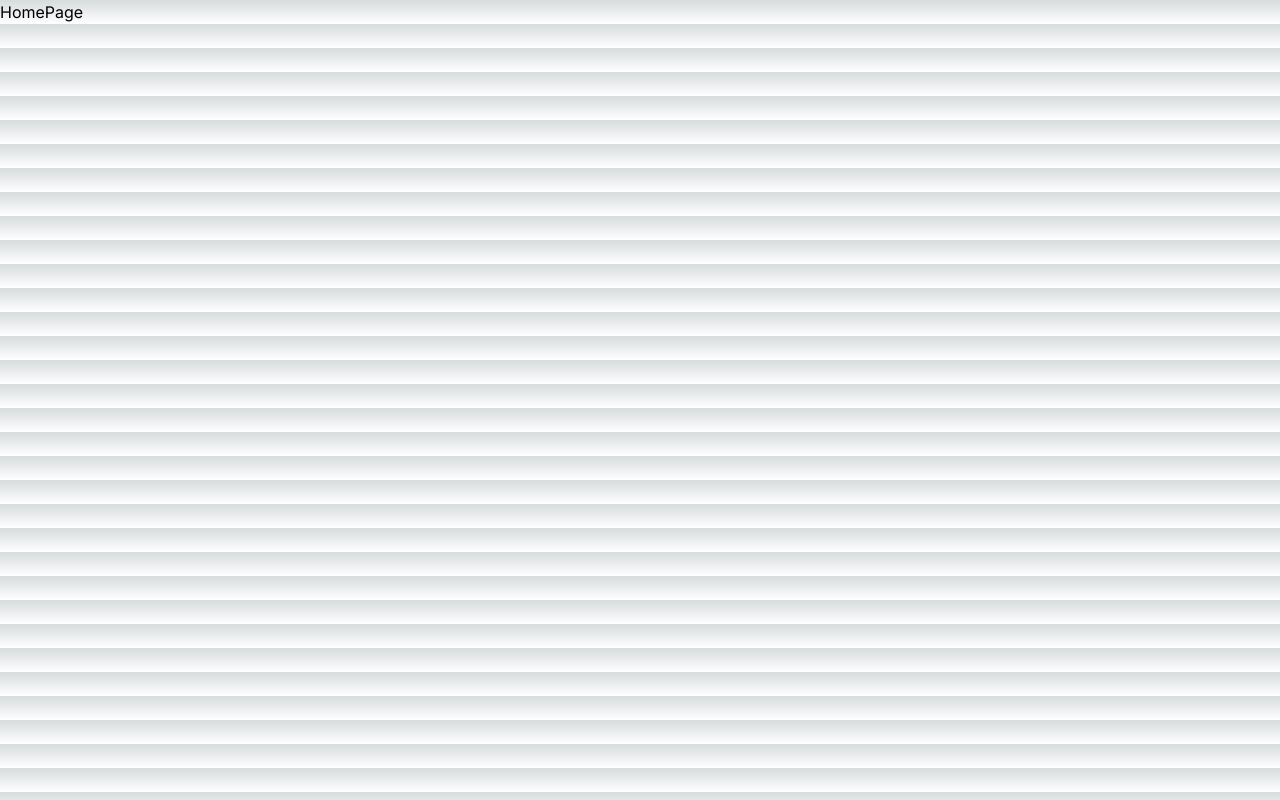
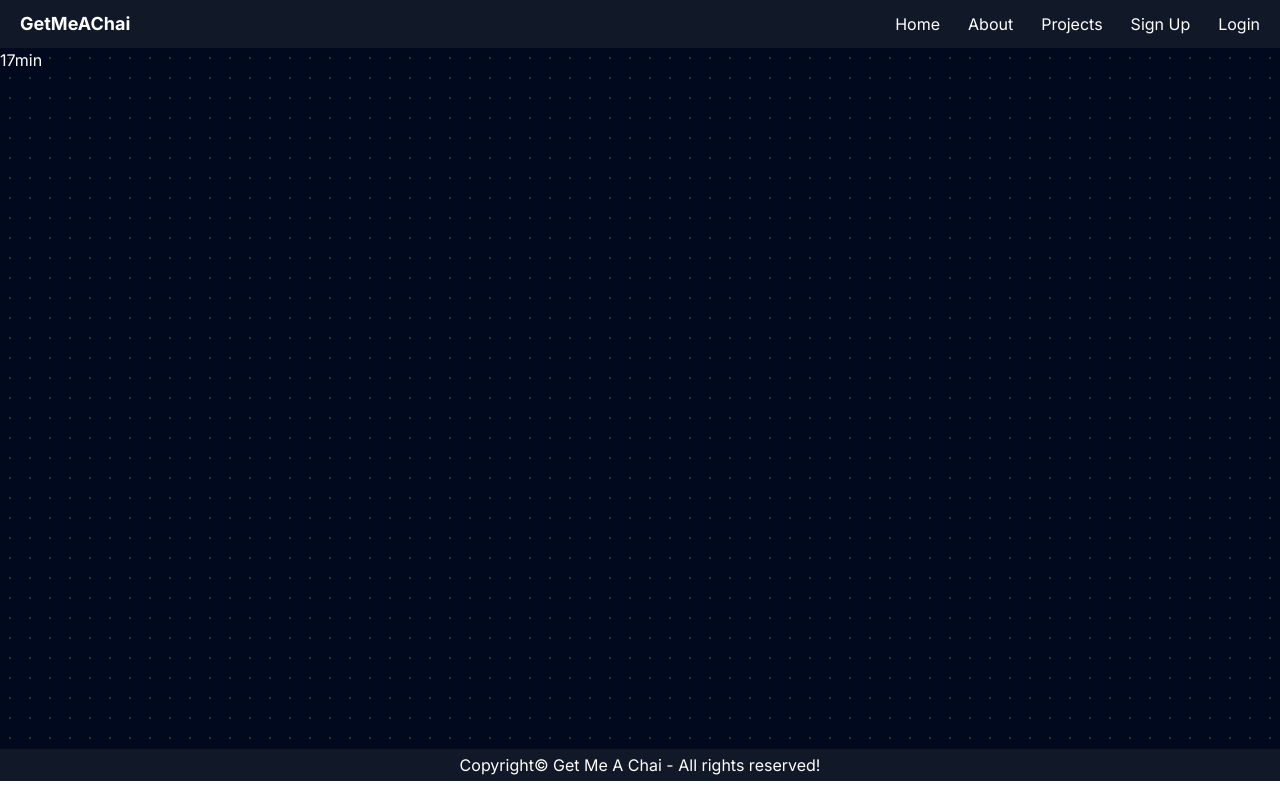
Before and after one commit to Rowel-Maharjan/GetMeAChai, a Next.js app: page / in a window 1280 px wide. Built offline with nearby package versions, Linux system fonts and the light colour scheme.

Commit message:
Navbar and Footer added

```diff
--- a/app/globals.css
+++ b/app/globals.css
@@ -1,33 +1,3 @@
 @tailwind base;
 @tailwind components;
 @tailwind utilities;
-
-:root {
-  --foreground-rgb: 0, 0, 0;
-  --background-start-rgb: 214, 219, 220;
-  --background-end-rgb: 255, 255, 255;
-}
-
-@media (prefers-color-scheme: dark) {
-  :root {
-    --foreground-rgb: 255, 255, 255;
-    --background-start-rgb: 0, 0, 0;
-    --background-end-rgb: 0, 0, 0;
-  }
-}
-
-body {
-  color: rgb(var(--foreground-rgb));
-  background: linear-gradient(
-      to bottom,
-      transparent,
-      rgb(var(--background-end-rgb))
-    )
-    rgb(var(--background-start-rgb));
-}
-
-@layer utilities {
-  .text-balance {
-    text-wrap: balance;
-  }
-}
--- a/app/layout.js
+++ b/app/layout.js
@@ -1,17 +1,25 @@
 import { Inter } from "next/font/google";
 import "./globals.css";
+import Navbar from "@/components/Navbar";
+import Footer from "@/components/Footer";
 
 const inter = Inter({ subsets: ["latin"] });
 
 export const metadata = {
-  title: "Create Next App",
-  description: "Generated by create next app",
+  title: "Get me a Chai - Fund your project with chai",
+  description: "This website is a crowdfunding platform for creators",
 };
 
 export default function RootLayout({ children }) {
   return (
     <html lang="en">
-      <body className={inter.className}>{children}</body>
+      <body className={inter.className}>
+        <Navbar />
+        <div className="min-h-[87.6vh] bg-[#000000] bg-[radial-gradient(#ffffff33_1px,#00091d_1px)] bg-[size:20px_20px]">
+          {children}
+        </div>
+        <Footer />
+      </body>
     </html>
   );
 }
--- a/app/page.js
+++ b/app/page.js
@@ -1,6 +1,8 @@
 
 export default function Home() {
   return (
-    <div>HomePage</div>
+    <div className="text-white">
+      17min
+    </div>
   );
 }
--- /dev/null
+++ b/components/Footer.js
@@ -0,0 +1,11 @@
+import React from 'react'
+
+const Footer = () => {
+  return (
+    <footer className='bg-gray-900 text-white flex h-8 items-center justify-center'>
+        <div>Copyright&copy; Get Me A Chai - All rights reserved!</div>
+    </footer>
+  )
+}
+
+export default Footer
--- a/components/Navbar.js
+++ b/components/Navbar.js
@@ -2,9 +2,16 @@ import React from 'react'
 
 const Navbar = () => {
   return (
-    <div>
-      Hello I am Navbar.
-    </div>
+    <nav className='bg-gray-900 text-white flex justify-between h-12 px-5 items-center'>
+      <div className="font-bold cursor-pointer text-lg">GetMeAChai</div>
+      <ul className='flex gap-7'>
+        <li className='cursor-pointer'>Home</li>
+        <li className='cursor-pointer'>About</li>
+        <li className='cursor-pointer'>Projects</li>
+        <li className='cursor-pointer'>Sign Up</li>
+        <li className='cursor-pointer'>Login</li>
+      </ul>
+    </nav>
   )
 }
 
```
